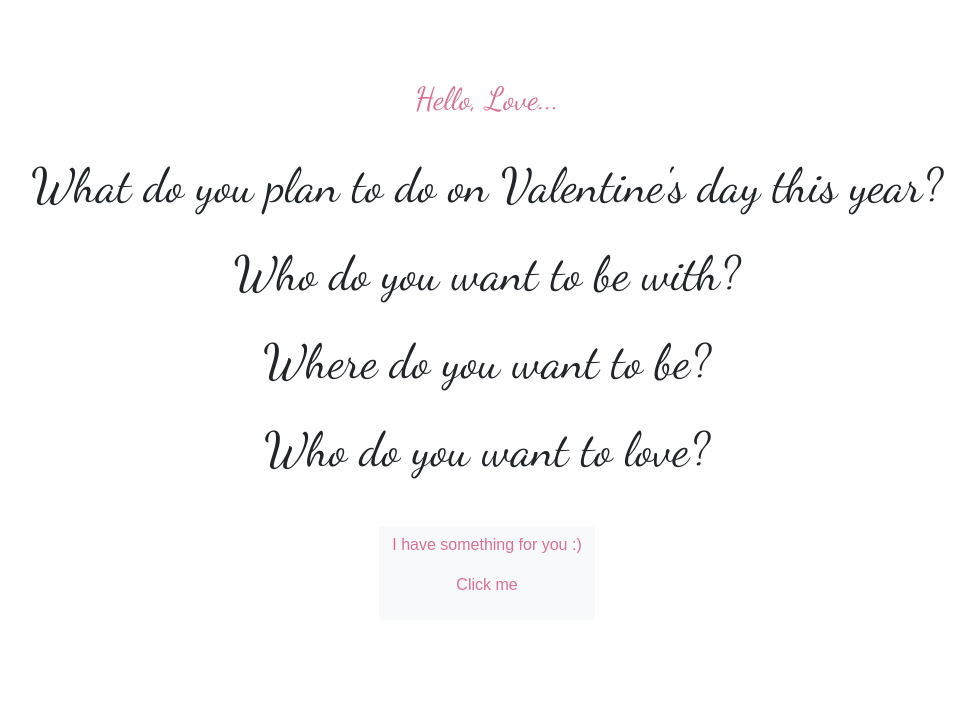
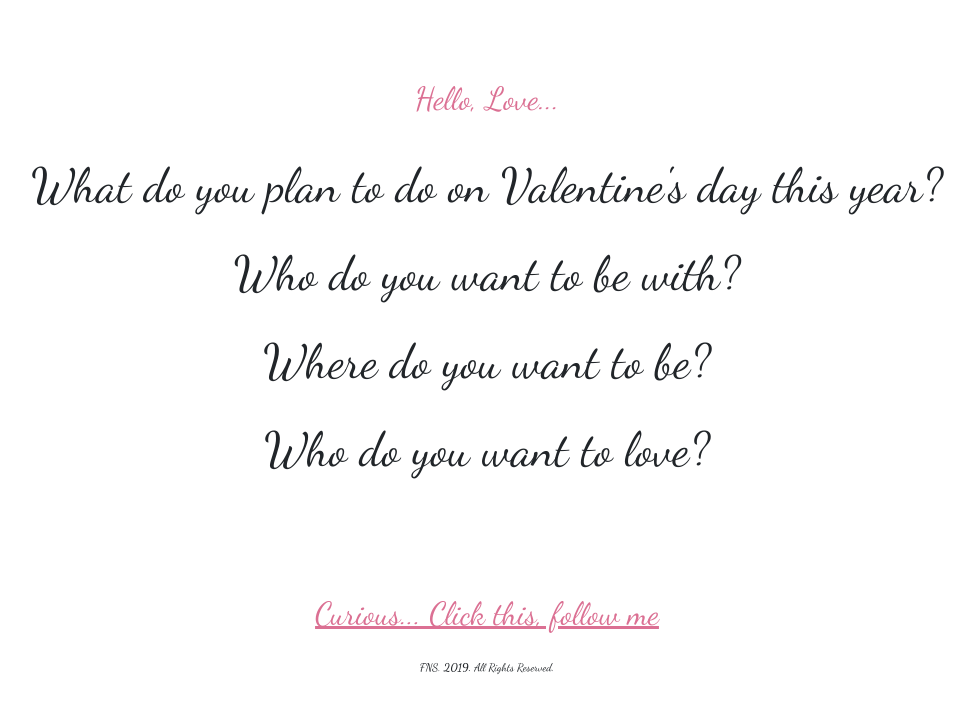
Before and after one commit to poetrique/fns-valentines, a website: page index.html in a window 1280 px wide. Shown: the whole page, without its empty margins (153-1128 px from the left). Drawn offline with nearby package versions, Linux system fonts and the light colour scheme.

Commit message:
building event website

```diff
--- a/index.html
+++ b/index.html
@@ -26,10 +26,12 @@
     <p>Who do you want to love?</p>
   </div>
 
-  <button id="click-me" type="button" class="btn btn-light">
-    <p>I have something for you :)</p>
-    <p>Click me</p>
-  </button>
+
+  <a href="./fns.html" alt="Curious... Click this, follow me" title="Visit the Event page">
+    <p class="hey-you">Curious... Click this, follow me</p>
+  </a>
+
+  <span id="footer">FNS. <b class="lovely">2019.</b> All Rights Reserved.</span>
 
 </body>
 </html>
--- a/love.css
+++ b/love.css
@@ -25,8 +25,19 @@ body {
 }
 
 #click-me {
-  font-family: fantasy;
+  background-color: palevioletred;
+  font-size: 0.8em;
+  color: #fff;
+}
+
+a:link, a:visited, a:hover {
+  text-decoration: underline;
   color: palevioletred;
+}
+
+#footer {
+  padding-top: 10em;
+  font-size: 0.7em;
 }
 
 /* Mobile Styles */
```
